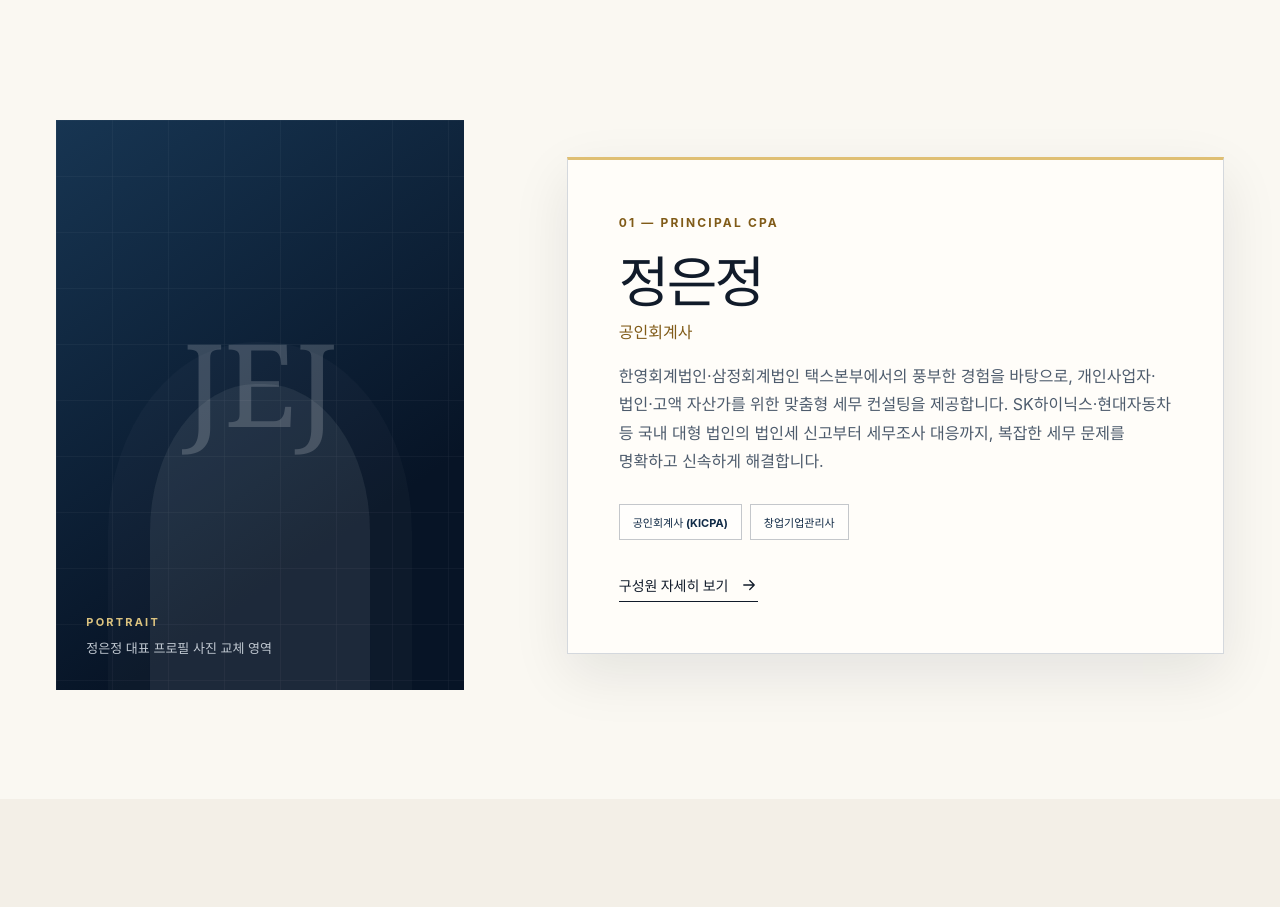
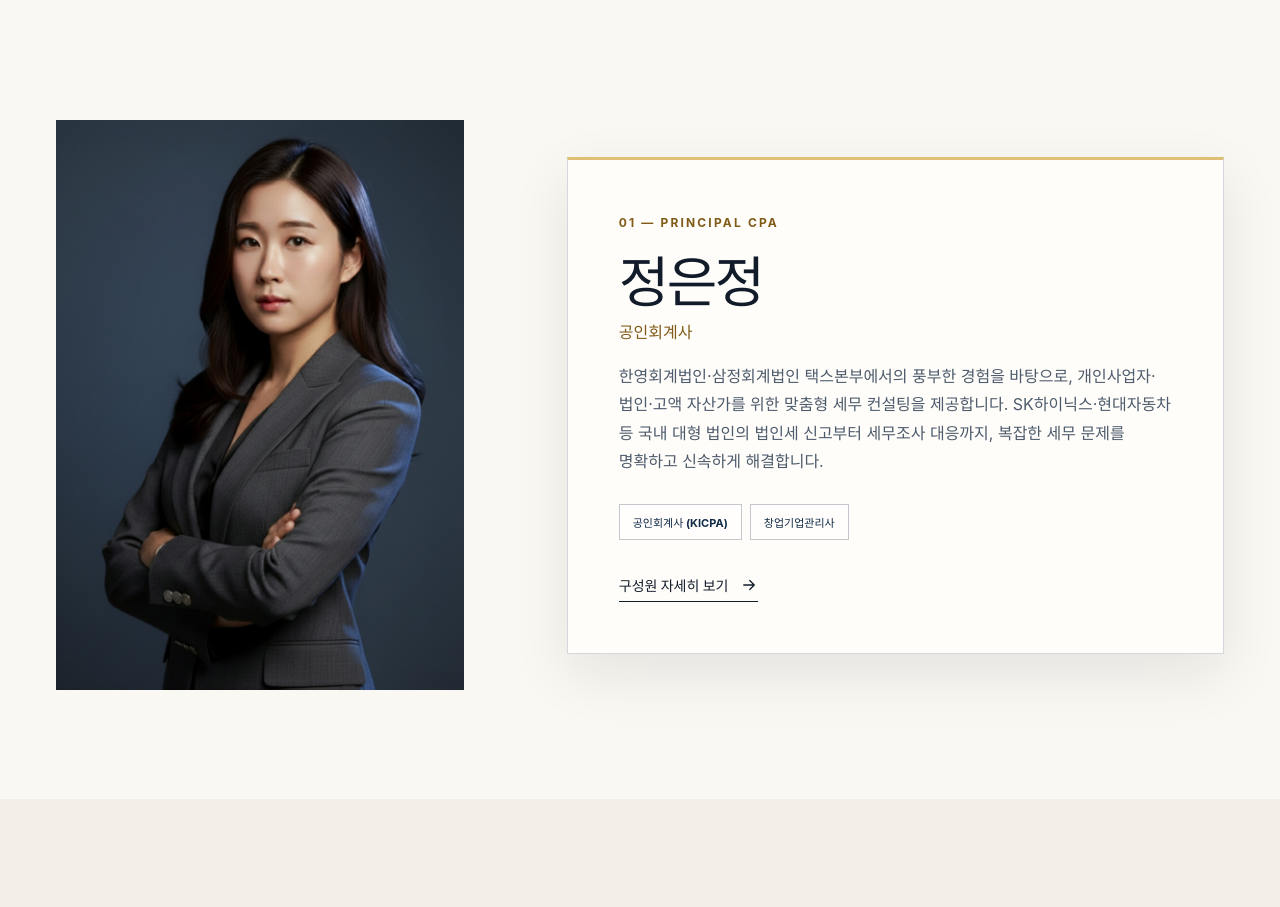
Before and after one commit to eunjungjung33/veritax, a React (Vite) app: page / in a window 1280 px wide. Shown: the part 1020-1927 px from the top of the page. Built offline with nearby package versions, Linux system fonts and the light colour scheme.

Commit message:
fix: add principal portrait and return 404 for missing assets

```diff
--- a/src/components/Shared.tsx
+++ b/src/components/Shared.tsx
@@ -28,6 +28,14 @@ export function SectionHeading({ eyebrow, title, description, action }: { eyebro
           </Link>
         )}
       </div>
+    </div>
+  );
+}
+
+export function PrincipalPortrait() {
+  return (
+    <div className="portrait-placeholder">
+      <img src="/images/jung-eun-jung.jpg" alt="정은정 대표 공인회계사" width={864} height={1184} loading="lazy" decoding="async" />
     </div>
   );
 }
--- a/src/pages.tsx
+++ b/src/pages.tsx
@@ -3,7 +3,7 @@ import { Link, useSearchParams } from "react-router-dom";
 import { ConsultationForm } from "./components/ConsultationForm";
 import { HeroFilm } from "./components/HeroFilm";
 import { ArrowRight, ArrowUpRight, Check, Lock, MapPin, MessageCircle, Phone } from "./components/Icons";
-import { ConsultationBand, PageHero, PortraitPlaceholder, SectionHeading } from "./components/Shared";
+import { ConsultationBand, PageHero, PortraitPlaceholder, PrincipalPortrait, SectionHeading } from "./components/Shared";
 import {
   adviserCareers,
   faqs,
@@ -75,7 +75,7 @@ export function HomePage() {
       <section className="section home-about">
         <SectionHeading eyebrow="THE PROFESSIONAL" title={<>경험으로 읽고,<br />명확하게 설명합니다.</>} />
         <div className="home-about-grid">
-          <PortraitPlaceholder initials="JEJ" caption="정은정 대표 프로필 사진 교체 영역" />
+          <PrincipalPortrait />
           <div className="home-about-copy">
             <span className="mini-index">01 — PRINCIPAL CPA</span>
             <h3>정은정 <small>공인회계사</small></h3>
@@ -126,7 +126,7 @@ export function AboutPage() {
       <PageHero eyebrow="OUR PROFESSIONALS" title={<>깊이 있는 경험,<br /><em>직접 책임지는 상담.</em></>} description="대표 공인회계사와 세무 고문이 각 분야의 경험을 바탕으로 함께 검토합니다." />
 
       <section className="section profile-section" id="principal">
-        <PortraitPlaceholder initials="JEJ" caption="정은정 대표 프로필 사진 교체 영역" />
+        <PrincipalPortrait />
         <div className="profile-copy">
           <span className="eyebrow">PRINCIPAL CPA</span>
           <h2>정은정 <small>대표 공인회계사</small></h2>
--- a/src/styles.css
+++ b/src/styles.css
@@ -142,6 +142,7 @@ em { color: var(--gold-bright); font: inherit; font-style: normal; }
 .portrait-placeholder > div { margin: auto; align-self: center; color: rgba(255,255,255,.22); font: 500 clamp(90px, 11vw, 165px)/1 Georgia, serif; }
 .portrait-placeholder > span { font: 700 9px Inter, sans-serif; letter-spacing: .2em; }
 .portrait-placeholder > p { margin: 8px 0 0; color: #c7d6d2; font-size: 12px; }
+.portrait-placeholder > img { position: absolute; inset: 0; width: 100%; height: 100%; object-fit: cover; object-position: center top; }
 .home-about-copy { max-width: 720px; }
 .mini-index { color: var(--gold); font: 700 10px Inter, sans-serif; letter-spacing: .18em; }
 .home-about-copy h3 { margin: 26px 0 23px; font-size: clamp(45px, 5vw, 72px); line-height: 1.05; letter-spacing: -.05em; font-weight: 560; }
```
Also changed, not shown: public/images/jung-eun-jung.jpg (added), 2 other files (tests, documents, lock files or other folders).
